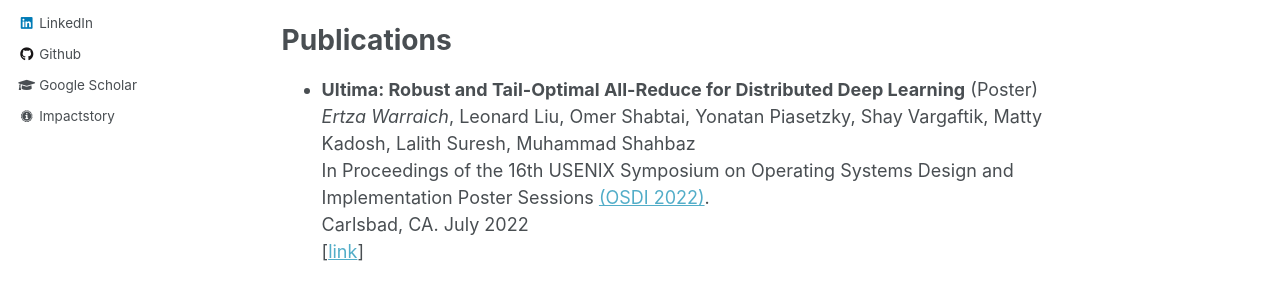
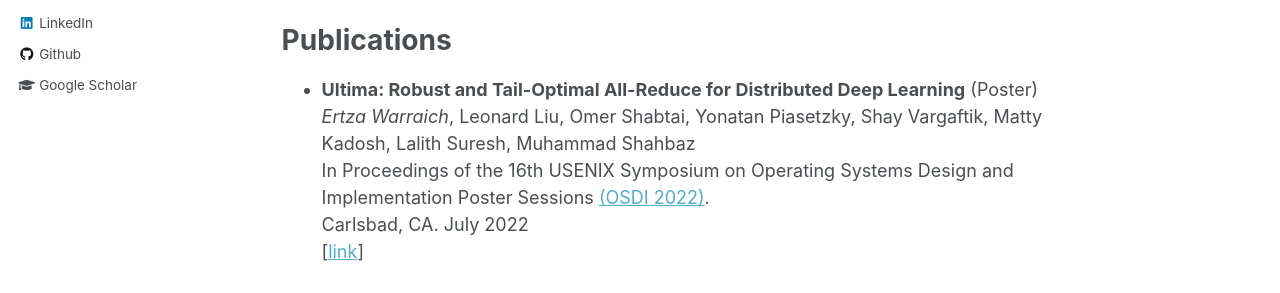
Before and after one commit to ertza/ertza.github.io, a Jekyll site: the page built from _pages/about.md, in a window 1280 px wide. Shown: the part 422-715 px from the top of the page. Built offline with Jekyll 4.4.1, drawn with Linux system fonts in a browser that asks for light colours; some web fonts are replaced.

Commit message:
Update _config.yml

```diff
--- a/_config.yml
+++ b/_config.yml
@@ -84,6 +84,7 @@
   avatar           : "profile.png"
   bio              : "PhD Researcher"
   location         : "Purdue University"
+  CV               : "https://github.com/ertza/bio/blob/main/Ertza_Resume.pdf"
   employer         :
   pubmed           : #"https://www.ncbi.nlm.nih.gov/pubmed/?term=john+snow"
   googlescholar    : "https://scholar.google.com/citations?user=LVq8uUkAAAAJ"
@@ -101,7 +102,6 @@
   keybase          :
   instagram        :
   # impactstory      : #"https://profiles.impactstory.org/u/xxxx-xxxx-xxxx-xxxx"
-  impactstory      : "https://github.com/ertza/bio/blob/main/Ertza_Resume.pdf"
   lastfm           :
   linkedin         : "ertza"
   orcid            : #"http://orcid.org/yourorcidurl"
```
